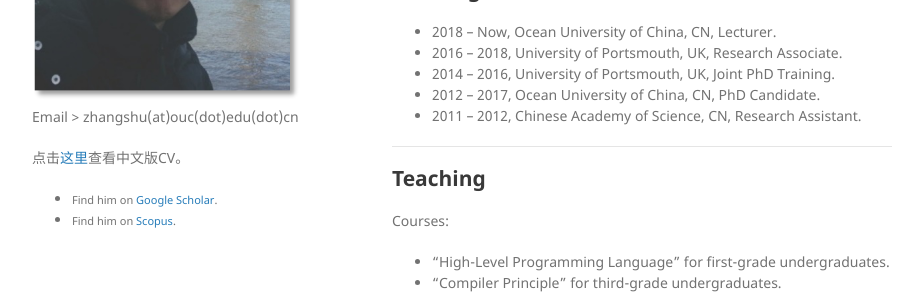
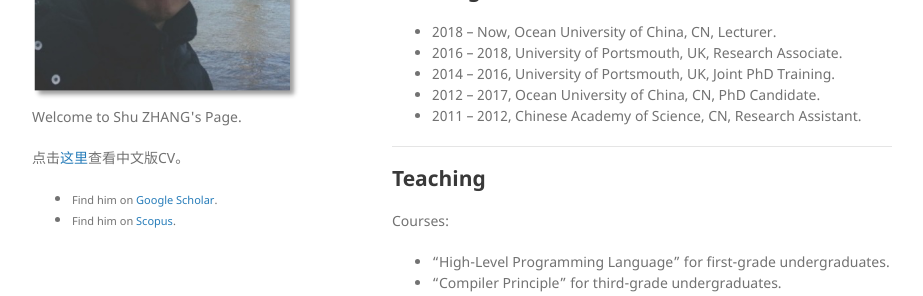
Before and after one commit to jackyspeed/aboutzhangshu, a Jekyll site: the page built from index.md, in a window 1280 px wide. Shown: the part 361-657 px from the top of the page, without its empty margins (178-1101 px from the left). Built offline with Jekyll 4.4.1, drawn with Linux system fonts in a browser that asks for light colours; our own code applies the rules of GitHub Pages for plain Markdown files.

Commit message:
Update _config.yml

```diff
--- a/_config.yml
+++ b/_config.yml
@@ -8,7 +8,8 @@
 title: Shu Zhang
 logo: /assets/img/head.png
 # description: About Shu Zhang
-description: Email > zhangshu(at)ouc(dot)edu(dot)cn
+description: Welcome to Shu ZHANG's Page.
+email_link: zhangshu(at)ouc(dot)edu(dot)cn
 OUC_link: http://it.ouc.edu.cn/2019/0527/c16104a248647/page.htm
 google_scholar_link: https://scholar.google.com/citations?user=YB0KgA4AAAAJ&hl=en
 scopus_link: http://www.scopus.com/inward/authorDetails.url?authorID=56366331000&partnerID=MN8TOARS
```
